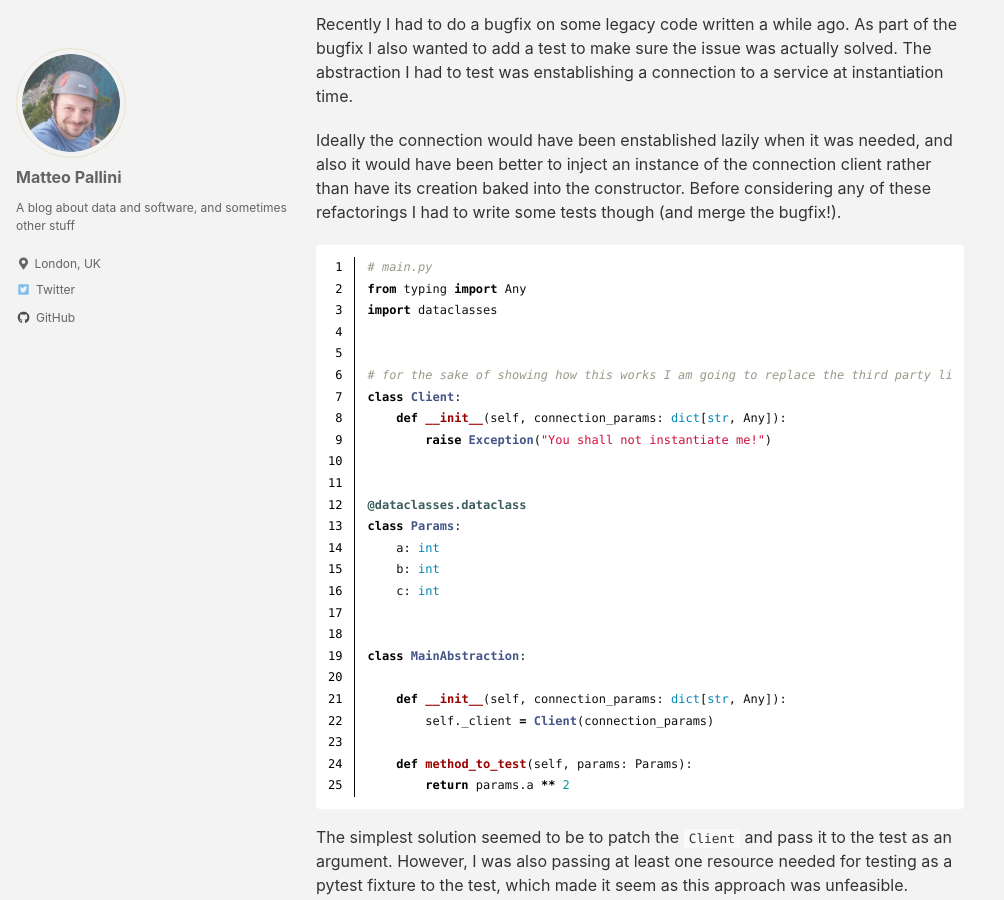
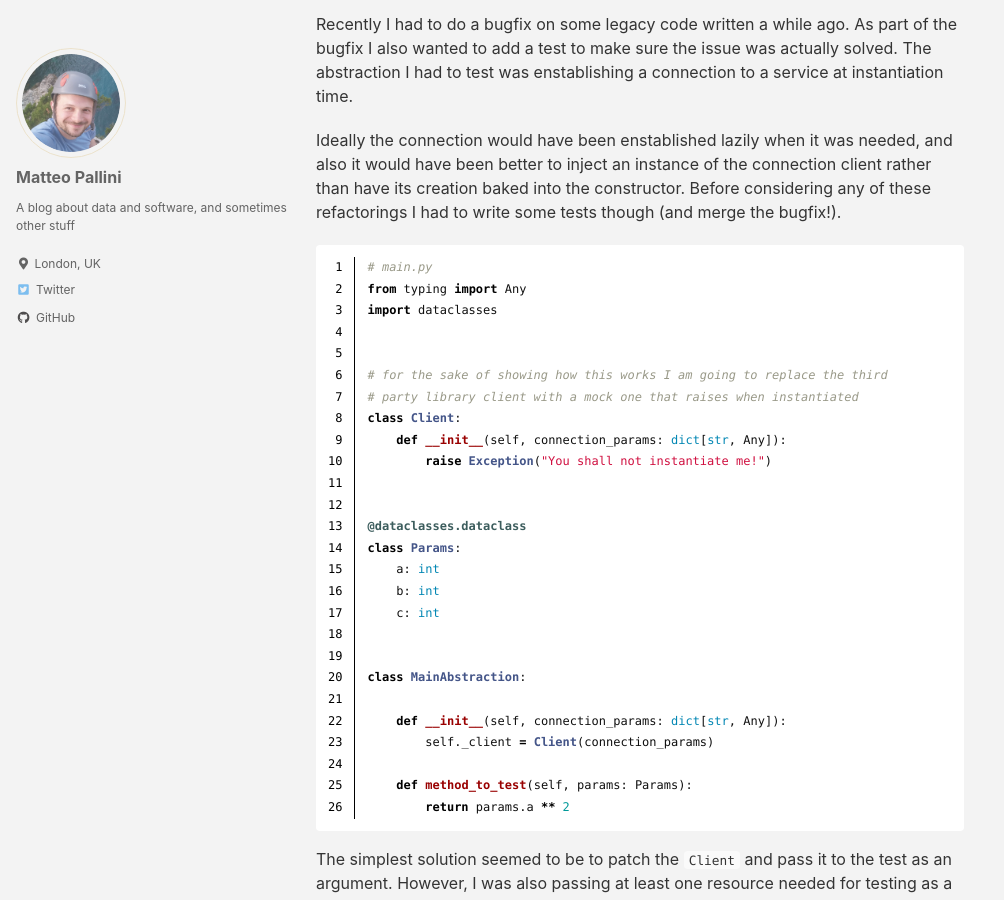
Before and after one commit to matteo-pallini/drabbit17.github.io, a Jekyll site: the page built from _posts/2023-01-06-python-mocking-through-fixtures.md, in a window 1280 px wide and 900 px high, scrolled down 392 px. Shown: the whole window, without its empty margins (0-1004 px from the left). Built offline with Jekyll 4.4.1, drawn with Linux system fonts in a browser that asks for light colours; cached includes are drawn as plain includes; nearby versions of some CDN libraries.

Commit message:
break comment in two lines

```diff
--- a/_posts/2023-01-06-python-mocking-through-fixtures.md
+++ b/_posts/2023-01-06-python-mocking-through-fixtures.md
@@ -21,7 +21,8 @@ from typing import Any
 import dataclasses
 
 
-# for the sake of showing how this works I am going to replace the third party library client with a mock one that raises when instantiated
+# for the sake of showing how this works I am going to replace the third
+# party library client with a mock one that raises when instantiated
 class Client:
     def __init__(self, connection_params: dict[str, Any]):
         raise Exception("You shall not instantiate me!")
```
